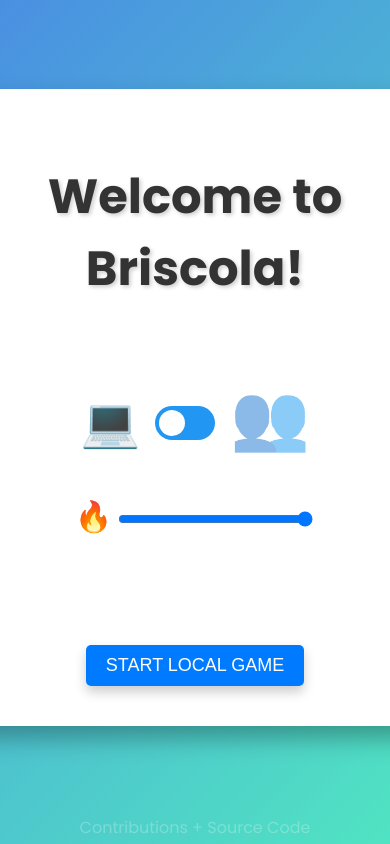
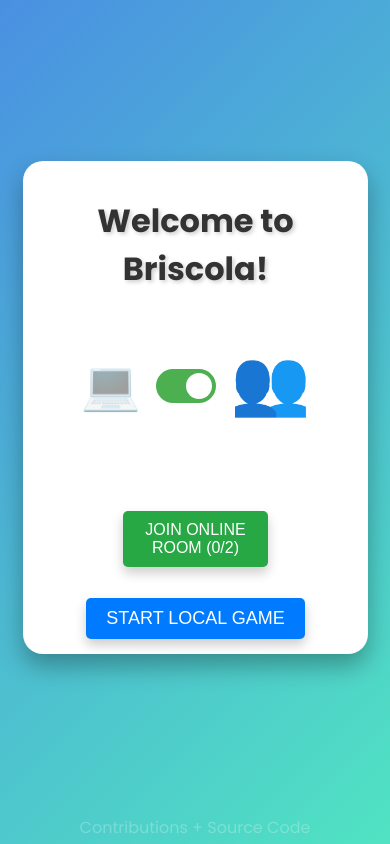
Before and after one commit to keatonrproud/briscola, a Flask app: page / in a window 390 px wide. Run offline with Flask 3, Linux system fonts and the light colour scheme; data that the repository does not hold is empty; some libraries are stand-ins or nearby versions.

Commit message:
fix: mobile home screen

```diff
--- a/frontend/app.py
+++ b/frontend/app.py
@@ -266,8 +266,6 @@ def remove_user_from_room(user_id, room) -> None:
     if user_id in USER_GAME_ROOM:
         del USER_GAME_ROOM[user_id]
 
-    print("remove_user_from_room", USER_GAME_ROOM)
-
 
 @socketio.on("leave_room")
 def handle_leave_room(data):
--- a/frontend/static/styles.css
+++ b/frontend/static/styles.css
@@ -28,7 +28,6 @@ br {
     user-select: none; /* Disables text selection */
     pointer-events: none; /* Disables clicking on text and images */
 }
-
 /* Container for centering content */
 .container {
     position: relative;
@@ -37,26 +36,31 @@ br {
     flex-direction: column;
     align-items: center;
     justify-content: center;
+    padding: 20px; /* Added padding for small screens */
+    box-sizing: border-box; /* Ensures padding doesn't affect width */
 }
-
 
 /* Intro card styling */
 .intro-card {
     background: #ffffff;
     border-radius: 20px;
     box-shadow: 0 12px 24px rgba(0, 0, 0, 0.3);
-    padding: 40px;
+    padding: 20px; /* Reduced padding for better mobile fit */
     width: 100%;
     max-width: 600px;
     position: relative;
     z-index: 20;
     transform: scale(0.95);
     animation: zoomIn 0.6s ease-out forwards;
+    display: flex;
+    flex-direction: column; /* Arrange children vertically */
+    align-items: center; /* Center children horizontally */
+    justify-content: center; /* Center children vertically */
 }
 
 /* Title styling */
 .title {
-    font-size: 3rem;
+    font-size: 2.5rem; /* Reduced font size for mobile screens */
     font-weight: 700;
     color: #333;
     margin-bottom: 10%;
@@ -67,13 +71,30 @@ br {
 
 /* Description styling */
 .description {
-    font-size: 1.5rem;
+    font-size: 1.2rem; /* Slightly smaller font size for mobile */
     color: #555;
-    margin-bottom: 30px;
-    line-height: 1.4;
+    margin-bottom: 20px; /* Reduced margin for better spacing */
+    line-height: 1.5; /* Increased line-height for better readability */
 }
 
+/* Media queries for mobile responsiveness */
+@media (max-width: 768px) {
+    .title {
+        font-size: 2rem; /* Further reduce font size on smaller screens */
+        margin-bottom: 5%; /* Adjust spacing for smaller screens */
+    }
 
+    .description {
+        font-size: 1rem; /* Adjust font size for readability on small screens */
+        margin-bottom: 15px; /* Reduce spacing for better fit */
+    }
+
+    .intro-card {
+        padding: 15px; /* Reduce padding for smaller screens */
+        max-width: 90%; /* Limit max width to ensure good fit on mobile */
+        max-height: 80%;
+    }
+}
 
 /* Animation for zooming in the intro card */
 @keyframes zoomIn {
@@ -85,6 +106,185 @@ br {
         opacity: 1;
         transform: scale(1);
     }
+}
+
+.game-mode-selector {
+    display: flex;
+    align-items: center;
+    justify-content: center;
+    margin-bottom: 0;
+    flex-wrap: wrap; /* Allows wrapping for smaller screens */
+}
+
+.mode-label {
+    transition: opacity 0.3s ease;
+    padding: 0 15px;
+    user-select: none;
+    cursor: pointer;
+}
+
+.left-label {
+    opacity: 1;
+    font-size: 3rem;
+}
+
+.right-label {
+    opacity: 0.5;
+    font-size: 4rem;
+    margin-bottom: 3%;
+}
+
+.toggle {
+    position: relative;
+    display: inline-block;
+    width: 60px;
+    height: 34px;
+}
+
+.toggle input {
+    opacity: 0;
+    width: 0;
+    height: 0;
+}
+
+.slider {
+    position: absolute;
+    cursor: pointer;
+    top: 0;
+    left: 0;
+    right: 0;
+    bottom: 0;
+    background-color: #2196F3;
+    transition: .4s;
+    border-radius: 34px;
+}
+
+.slider:before {
+    position: absolute;
+    content: "";
+    height: 26px;
+    width: 26px;
+    left: 4px;
+    bottom: 4px;
+    background-color: white;
+    transition: .4s;
+    border-radius: 50%;
+}
+
+input:checked + .slider {
+    background-color: #4CAF50;
+}
+
+input:focus + .slider {
+    box-shadow: 0 0 1px #4CAF50;
+}
+
+input:checked + .slider:before {
+    transform: translateX(26px);
+}
+
+#game-mode-toggle:checked ~ .right-label {
+    opacity: 1;
+}
+
+#game-mode-toggle:checked ~ .left-label {
+    opacity: 0.5;
+}
+
+
+/* Difficulty Slider Styles */
+.difficulty-slider-container {
+    margin-top: 5%;
+    margin-bottom: 0; /* Space between the slider and the toggle */
+    text-align: center; /* Center-align the slider and label */
+    opacity: 1;
+    transition: opacity 0.3s ease; /* Smooth transition for fading in and out */
+    user-select: none;
+}
+
+.difficulty-slider-container.invisible {
+    display: block; /* Show when the slider container should be visible */
+    opacity: 0; /* Fully visible */
+}
+
+.difficulty-slider {
+    width: 50%; /* Full width */
+    cursor: pointer;
+}
+
+.difficulty-label {
+    font-size: 2rem; /* Label font size */
+    position: relative; /* For positioning the tooltip */
+    pointer-events: none;
+    user-select: none;
+}
+
+/* Join Room Button */
+#join-room-btn {
+    background-color: #28a745; /* Green color */
+    color: #fff; /* Text color */
+    border: none;
+    border-radius: 5px; /* Rounded corners */
+    padding: 10px 0;
+    cursor: pointer;
+    font-size: 16px;
+    margin-top: 10px;
+    width: 50%;
+    display: inline-block;
+}
+
+.room-section {
+    margin-bottom: 0; /* Space between the slider and the toggle */
+    text-align: center; /* Center-align the slider and label */
+    transition: opacity 0.3s ease; /* Smooth transition for fading in and out */
+    user-select: none;
+}
+.room-section.invisible {
+    display: block; /* Show when the slider container should be visible */
+    opacity: 0; /* Fully visible */
+}
+
+#join-room-btn:hover {
+    background-color: #218838; /* Darker green on hover */
+}
+
+/* Leave Room Button */
+#leave-room-btn {
+    background-color: #ff7f7f; /* Pastel red color */
+    color: #fff; /* Text color */
+    border: none;
+    border-radius: 5px; /* Rounded corners */
+    padding: 10px 20px;
+    cursor: pointer;
+    font-size: 16px;
+    margin-top: 10px;
+    display: none;
+    height: 10%;
+    width: 50%;
+    transition: opacity 0.5s ease; /* Smooth transition for fading in and out */
+}
+
+#leave-room-btn:hover {
+    background-color: #ff3d2f; /* Darker pastel red on hover */
+}
+
+.hidden-message {
+    color: #fff;
+    cursor: pointer;
+}
+
+.repo-text-container {
+    background-color: transparent;
+    padding-bottom: 1%;
+}
+
+.repo-text-container a {
+    color: rgba(255, 255, 255, 0.25); /* White with 70% opacity */
+    text-decoration: none;
+}
+
+.repo-text-container a:hover {
+    color: rgba(255, 255, 255, 1); /* Fully opaque on hover */
 }
 
 /* Style for the start game button */
@@ -104,6 +304,19 @@ br {
 /* Button hover effect */
 #start-game-btn:hover {
     background-color: #0056b3; /* Darker background color on hover */
+}
+
+#start-game-btn:disabled {
+    background-color: #0096e9;
+    transform: translateY(0); /* remove the button press effect */
+    cursor: auto;
+}
+
+
+@media (max-width: 768px) {
+    #join-room-btn, #leave-room-btn {
+        width: 75%;
+    }
 }
 
 /* Center the cards container vertically and horizontally */
@@ -574,186 +787,6 @@ br {
     user-select: none; /* Disable text selection */
 }
 
-.game-mode-selector {
-    display: flex;
-    align-items: center;
-    justify-content: center;
-    margin-bottom: 0;
-}
-
-.mode-label {
-    transition: opacity 0.3s ease;
-    padding: 0 15px;
-}
-
-.left-label {
-    opacity: 1;
-    font-size: 3rem;
-    user-select: none;
-    cursor: pointer;
-}
-
-.right-label {
-    opacity: 0.5;
-    font-size: 4rem;
-    margin-bottom: 3%;
-    user-select: none;
-    cursor: pointer;
-}
-
-.toggle {
-    position: relative;
-    display: inline-block;
-    width: 60px;
-    height: 34px;
-}
-
-.toggle input {
-    opacity: 0;
-    width: 0;
-    height: 0;
-}
-
-.slider {
-    position: absolute;
-    cursor: pointer;
-    top: 0;
-    left: 0;
-    right: 0;
-    bottom: 0;
-    background-color: #2196F3;
-    transition: .4s;
-    border-radius: 34px;
-}
-
-.slider:before {
-    position: absolute;
-    content: "";
-    height: 26px;
-    width: 26px;
-    left: 4px;
-    bottom: 4px;
-    background-color: white;
-    transition: .4s;
-    border-radius: 50%;
-}
-
-input:checked + .slider {
-    background-color: #4CAF50;
-}
-
-input:focus + .slider {
-    box-shadow: 0 0 1px #4CAF50;
-}
-
-input:checked + .slider:before {
-    transform: translateX(26px);
-}
-
-#game-mode-toggle:checked ~ .right-label {
-    opacity: 1;
-}
-
-#game-mode-toggle:checked ~ .left-label {
-    opacity: 0.5;
-}
-
-
-/* Difficulty Slider Styles */
-.difficulty-slider-container {
-    margin-top: 5%;
-    margin-bottom: 0; /* Space between the slider and the toggle */
-    text-align: center; /* Center-align the slider and label */
-    opacity: 1;
-    transition: opacity 0.3s ease; /* Smooth transition for fading in and out */
-    user-select: none;
-}
-
-.difficulty-slider-container.invisible {
-    display: block; /* Show when the slider container should be visible */
-    opacity: 0; /* Fully visible */
-}
-
-.difficulty-slider {
-    width: 50%; /* Full width */
-    cursor: pointer;
-}
-
-.difficulty-label {
-    font-size: 30px; /* Label font size */
-    position: relative; /* For positioning the tooltip */
-    pointer-events: none;
-    user-select: none;
-}
-
-/* Join Room Button */
-#join-room-btn {
-    background-color: #28a745; /* Green color */
-    color: #fff; /* Text color */
-    border: none;
-    border-radius: 5px; /* Rounded corners */
-    padding: 10px 20px;
-    cursor: pointer;
-    font-size: 16px;
-    margin-top: 10px;
-    width: 50%;
-    display: inline-block;
-}
-
-.room-section {
-    margin-bottom: 0; /* Space between the slider and the toggle */
-    text-align: center; /* Center-align the slider and label */
-    transition: opacity 0.3s ease; /* Smooth transition for fading in and out */
-    user-select: none;
-}
-.room-section.invisible {
-    display: block; /* Show when the slider container should be visible */
-    opacity: 0; /* Fully visible */
-}
-
-#join-room-btn:hover {
-    background-color: #218838; /* Darker green on hover */
-}
-
-/* Leave Room Button */
-#leave-room-btn {
-    background-color: #ff7f7f; /* Pastel red color */
-    color: #fff; /* Text color */
-    border: none;
-    border-radius: 5px; /* Rounded corners */
-    padding: 10px 20px;
-    cursor: pointer;
-    font-size: 16px;
-    margin-top: 10px;
-    display: none;
-    height: 10%;
-    width: 50%;
-    transition: opacity 0.5s ease; /* Smooth transition for fading in and out */
-}
-
-#leave-room-btn:hover {
-    background-color: #ff3d2f; /* Darker pastel red on hover */
-}
-
-.hidden-message {
-    color: #fff;
-    cursor: pointer;
-}
-
-.repo-text-container {
-    background-color: transparent;
-    padding-bottom: 1%;
-}
-
-.repo-text-container a {
-    color: rgba(255, 255, 255, 0.25); /* White with 70% opacity */
-    text-decoration: none;
-}
-
-.repo-text-container a:hover {
-    color: rgba(255, 255, 255, 1); /* Fully opaque on hover */
-}
-
 /* Exit Button Container */
 #exit-btn-container {
     position: fixed; /* Fix the position to the bottom right corner */
--- a/frontend/templates/index.html
+++ b/frontend/templates/index.html
@@ -20,7 +20,7 @@
             <div class="game-mode-selector">
                 <span class="mode-label left-label" aria-label="Computer">💻</span>
                 <label class="toggle">
-                    <input type="checkbox" id="game-mode-toggle">
+                    <input type="checkbox" id="game-mode-toggle" checked>
                     <span class="slider"></span>
                 </label>
                 <span class="mode-label right-label" aria-label="Local">👥</span>
@@ -120,7 +120,7 @@
                 // Function to update the Start Game button text
             function updateStartGameButtonText(userCount) {
                 if (gameModeToggle.checked && leaveRoomBtn.style.display !== "none" && userCount < 2) {
-                    startGameButton.textContent = "Waiting for another player...";
+                    startGameButton.textContent = "Waiting for Player 2...";
                     startGameButton.disabled = true;
                 } else {
                     startGameButton.disabled = false;
```
Also changed, not shown: README.md.
